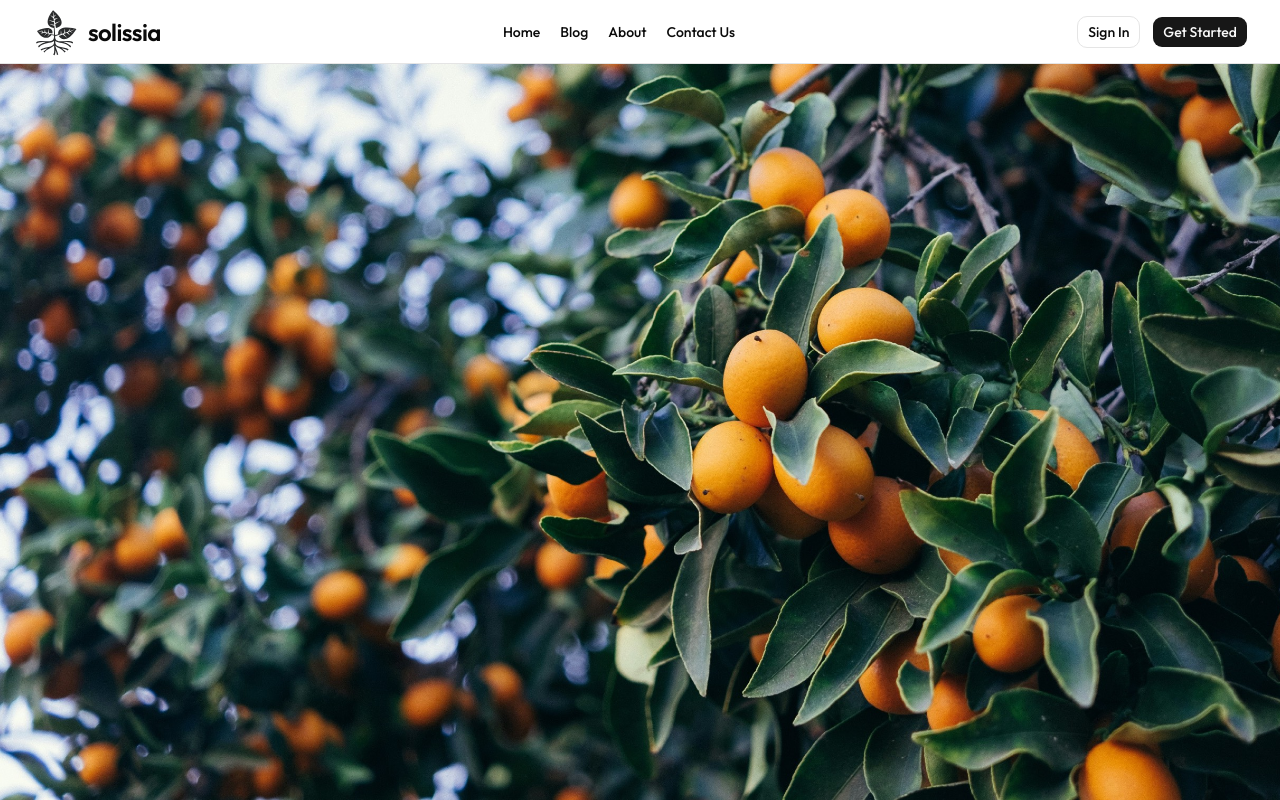
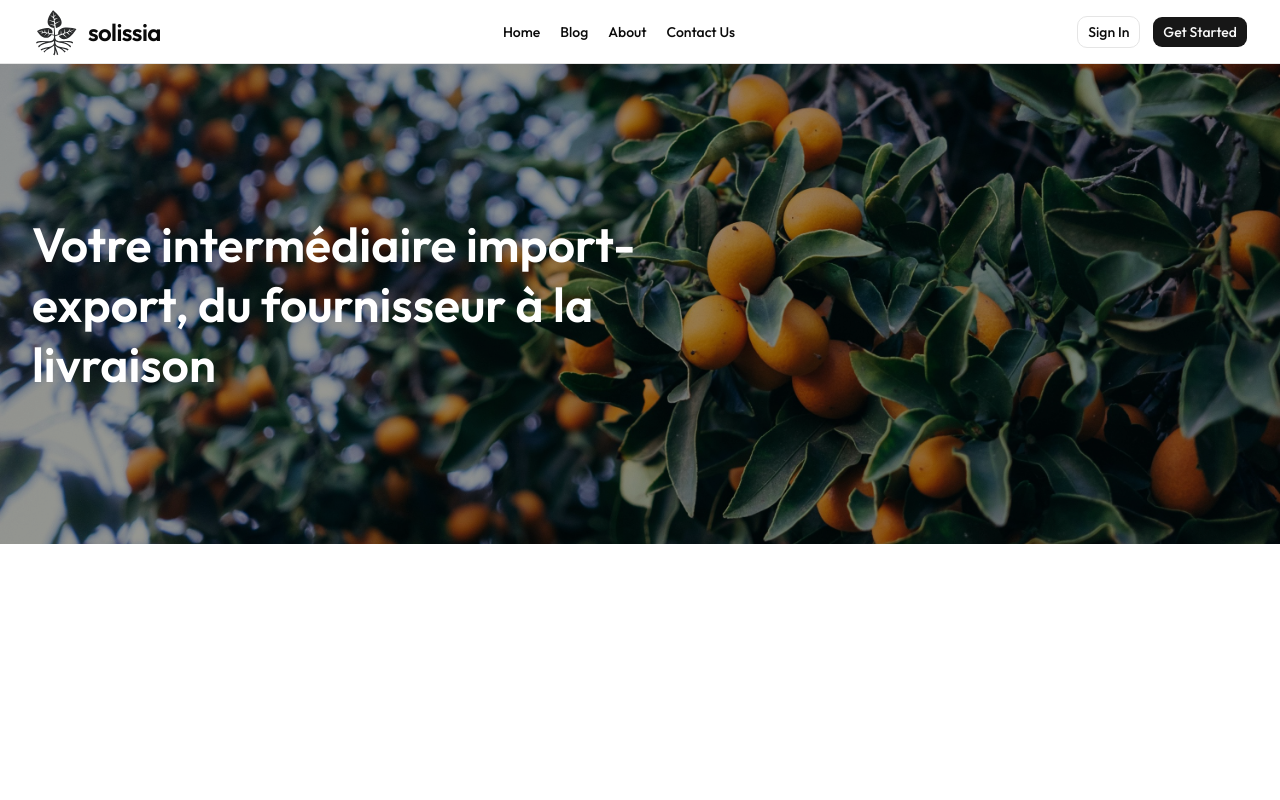
Before and after one commit to jazetjaz01/solissia, a Next.js app: page / in a window 1280 px wide. Built offline with nearby package versions, Linux system fonts and the light colour scheme.

Commit message:
update navbar

```diff
--- a/app/page.tsx
+++ b/app/page.tsx
@@ -2,7 +2,8 @@ import Image from "next/image";
 
 export default function Home() {
   return (
-    <main className="relative flex-1">
+    <main className="flex-1">
+      <section className="relative h-[60vh]">
         <Image
           src="/images/home/home1.jpg"
           alt=""
@@ -11,6 +12,13 @@ export default function Home() {
           sizes="100vw"
           className="object-cover"
         />
+        <div className="absolute inset-0 bg-black/40" />
+        <div className="relative mx-auto flex h-full max-w-(--breakpoint-xl) items-center px-4 sm:px-6 lg:px-8">
+          <h1 className="max-w-2xl text-3xl font-semibold leading-tight text-white sm:text-5xl">
+            Votre intermédiaire import-export, du fournisseur à la livraison
+          </h1>
+        </div>
+      </section>
     </main>
   );
 }
```
Lines whose indentation alone changed are shown as unchanged.
